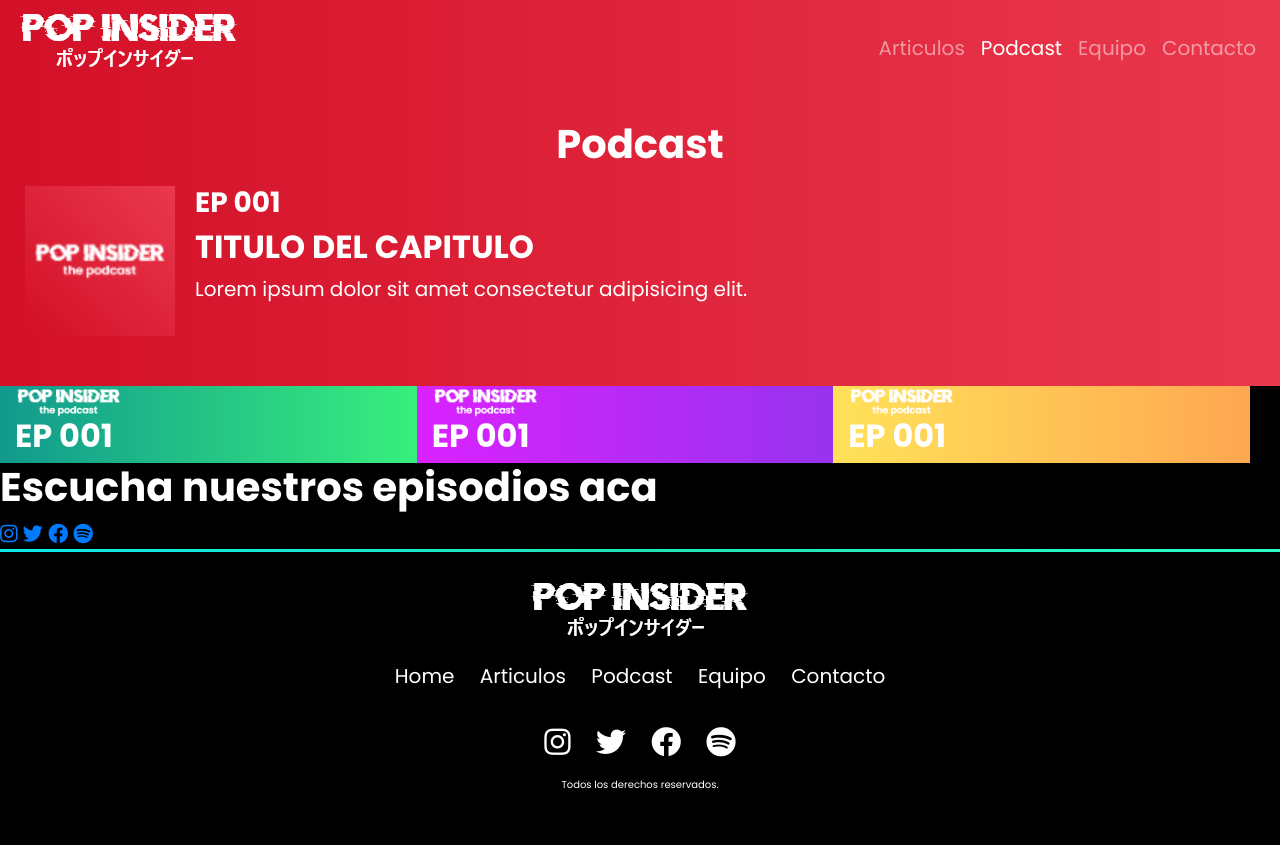
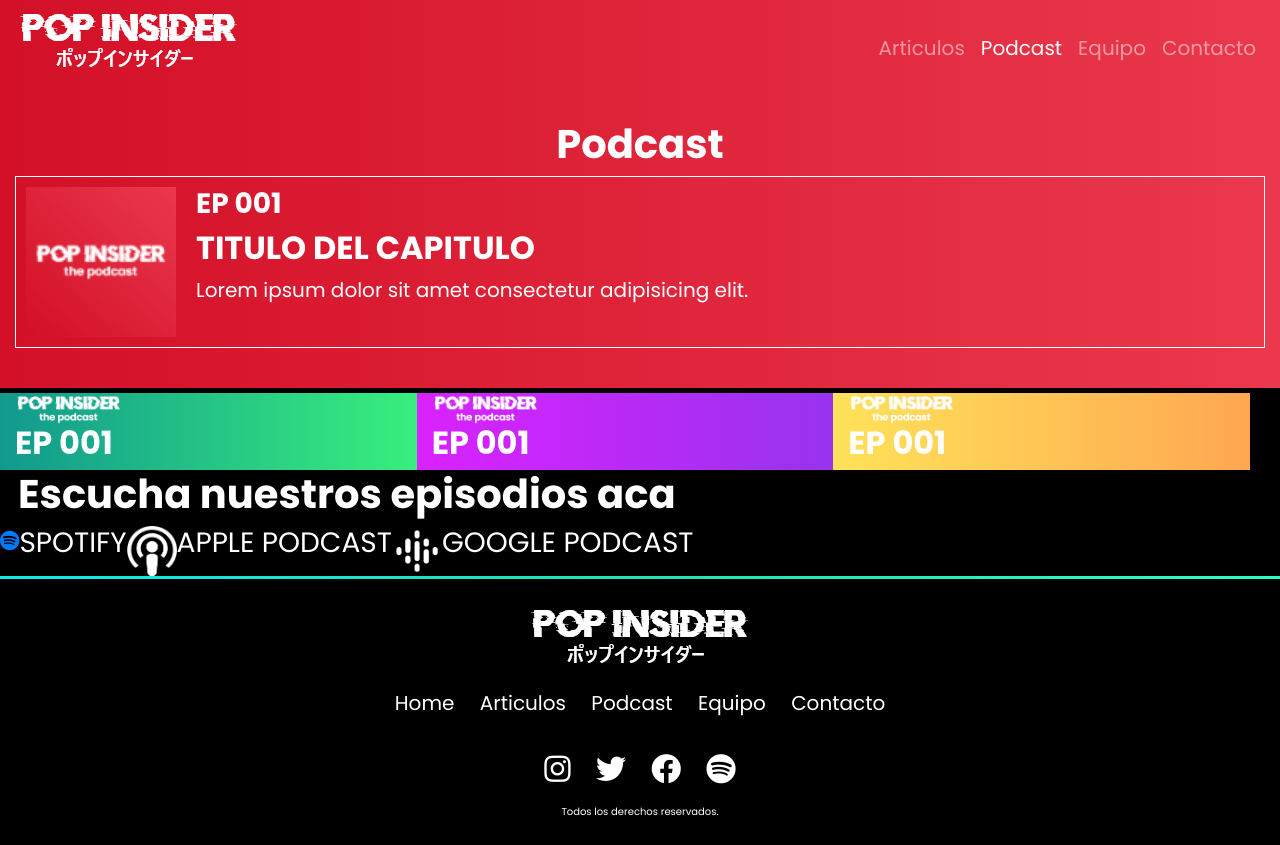
Before and after one commit to josejfdiaz/pop-insider, a plain HTML site: page podcast.html in a window 1280 px wide. Before the commit the page ends 818 px from the top, so only its background shows below. Drawn offline with Linux system fonts and the light colour scheme.

Commit message:
cambios 13-10

```diff
--- a/podcast.html
+++ b/podcast.html
@@ -62,6 +62,7 @@
     </main>
 
 <!-- SECCION SECUNDARIA - EP DESTACADOS -->
+
     <section class="row container-fluid">
         <div class="col-lg-4 ep-turquesa">
             <img class="img-fluid" src="img/POP INSIDER PODCAST@2x.png" alt="Episodio 001">
@@ -75,17 +76,21 @@
             <img class="img-fluid" src="img/POP INSIDER PODCAST@2x.png" alt="Episodio 001">
             <h2 class="font-weight-bold">EP 001</h2>
         </div>
-        <div>
+        <div class="d-inline">
             <h2 class="titulo font-weight-bold">Escucha nuestros episodios aca</h2>
-            <div>
-                <a href="https://www.instagram.com" target="_blank" rel="noopener noreferrer"> <i
-                    class="fab fa-instagram"></i></a>
-            <a href="https://www.twitter.com" target="_blank" rel="noopener noreferrer"><i
-                    class="fab fa-twitter"></i></a>
-            <a href="https://www.facebook.com" target="_blank" rel="noopener noreferrer"><i
-                    class="fab fa-facebook"></i></a>
-            <a href="https://www.spotify.com" target="_blank" rel="noopener noreferrer"><i
-                    class="fab fa-spotify"></i></a>
+            <div class="d-flex justify-content-lg-around">
+                <div class="d-flex">
+                    <a href="https://www.spotify.com" target="_blank" rel="noopener noreferrer"><i class="fab fa-spotify"></i></a>
+                    <h3>SPOTIFY</h3>
+                </div>
+                <div class="d-flex">
+                    <a href="https://www.twitter.com" target="_blank" rel="noopener noreferrer"><img src="img/pngaaa.com-1701530.png" height="50" width="50"></a>
+                    <h3>APPLE PODCAST</h3>
+                </div>
+                <div class="d-flex">
+                    <a href="https://www.twitter.com" target="_blank" rel="noopener noreferrer"><img src="img/googlepodcast-1.png" height="50" width="50"></a>
+                    <h3>GOOGLE PODCAST</h3>
+                </div>
             </div>
         </div>
     </section>
--- a/scss/_index.scss
+++ b/scss/_index.scss
@@ -15,7 +15,6 @@
         z-index: 1;
     }
 }
-
 
 .image {
     width: 100%;
@@ -105,10 +104,11 @@
 
     div.text{
         border: solid $blanco 1px;
-        padding: 120px 0;
+        height: 55vh;
+        width: auto;
 
         h2.titulo {
-            padding: 0 10px;
+            vertical-align: center;
         }
     }
 
@@ -120,3 +120,12 @@
         z-index: 1;
     }
 }
+
+
+/**  div.text{
+    border: solid $blanco 1px;
+    padding: 120px 0;
+
+    h2.titulo {
+        padding: 0 10px;
+    } **/
--- a/scss/_podcast.scss
+++ b/scss/_podcast.scss
@@ -1,12 +1,11 @@
 .ep-destacado {
     padding-bottom: 40px;
     background: $gradiente-rojo;
+    margin-bottom: 5px;
     @include espaciado;
 
     .reproductor {
-        border-color: solid $blanco 1px;
-        width: auto;
-        height: auto;
+        border: solid $blanco 1px;
         display: flex;
 
         div {
```
Also changed, not shown: articulos.html (+2 -2 lines), index.html (+2 -2 lines), css/main.css, img/googlepodcast-1.png (added), img/pngaaa.com-1701530.png (added), img/spotify-150x150.png (added), scss/_articulos.scss (line endings or trailing spaces), 1 other file.
